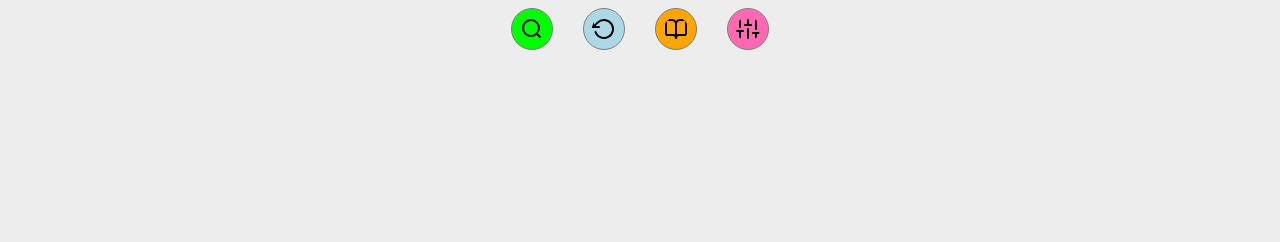
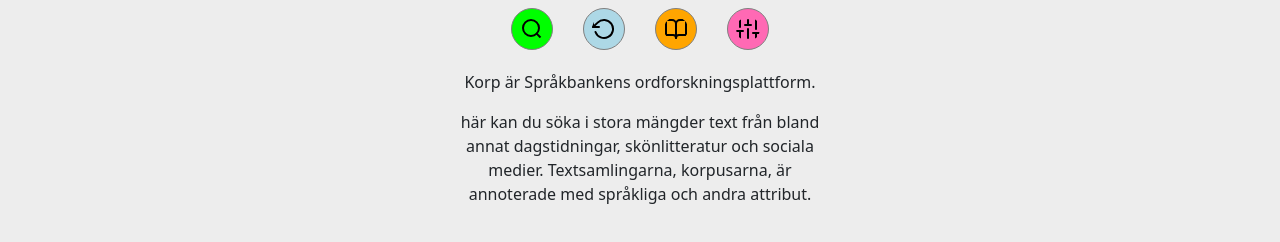
Before and after one commit to spraakbanken/korp-light, a React (Vite) app in the folder frontend/: page / in a window 1280 px wide. Shown: the part 362-604 px from the top of the page. Built offline with nearby package versions, Linux system fonts and the light colour scheme; no server answers.

Commit message:
Add InfoText component for landingpage

```diff
--- /dev/null
+++ b/frontend/src/components/InfoText/InfoText.css
@@ -0,0 +1,4 @@
+.infoTextContainer {
+   width: 30%;
+   margin: 0 auto;
+}
--- /dev/null
+++ b/frontend/src/components/InfoText/InfoText.jsx
@@ -0,0 +1,20 @@
+import "./InfoText.css";
+
+export default function InfoText() {
+
+    return (
+        <div className="infoTextContainer">
+            <div className="infoTextWrapper">
+                <p>
+                    Korp är Språkbankens ordforskningsplattform.
+                </p>
+                <p>
+                    här kan du söka i stora mängder text från bland
+                    annat dagstidningar, skönlitteratur och sociala medier.
+                    Textsamlingarna, korpusarna, är annoterade med språkliga
+                    och andra attribut.
+                </p>
+            </div>
+        </div>
+    )
+}
--- a/frontend/src/pages/LandingPage/LandingPage.jsx
+++ b/frontend/src/pages/LandingPage/LandingPage.jsx
@@ -3,6 +3,8 @@ import HelloKorpi from "../../components/HelloKorpi/HelloKorpi.jsx";
 import NavigationBar from "../../components/NavigationBar/NavigationBar.jsx";
 import SearchBar from "../../components/SearchBar/SearchBar.jsx";
 import CorpusDropDown from "../../components/CorpusDropdown/CorpusDropdown.jsx";
+import CircleButton from "../../components/CircleButton/CircleButton.jsx";
+import InfoText from "../../components/InfoText/InfoText.jsx";
 
 //assets
 import corpus_logo from '../../assets/book-open.svg';
@@ -12,9 +14,10 @@ import search_logo from '../../assets/search.svg';
 
 // main style
 import "./LandingPage.css"
+
+// services
 import { getCorpusCollectionsList } from "../../services/api.js";
 import { getHistory } from "../../services/history.js";
-import CircleButton from "../../components/CircleButton/CircleButton.jsx";
 
 
 export default function LandingPage() {
@@ -47,6 +50,7 @@ export default function LandingPage() {
                     buttonImage={sliders_logo}
                     buttonOnClick={null} />
             </div>
+            <InfoText className="info_text"/>
         </>
     );
 }
```
